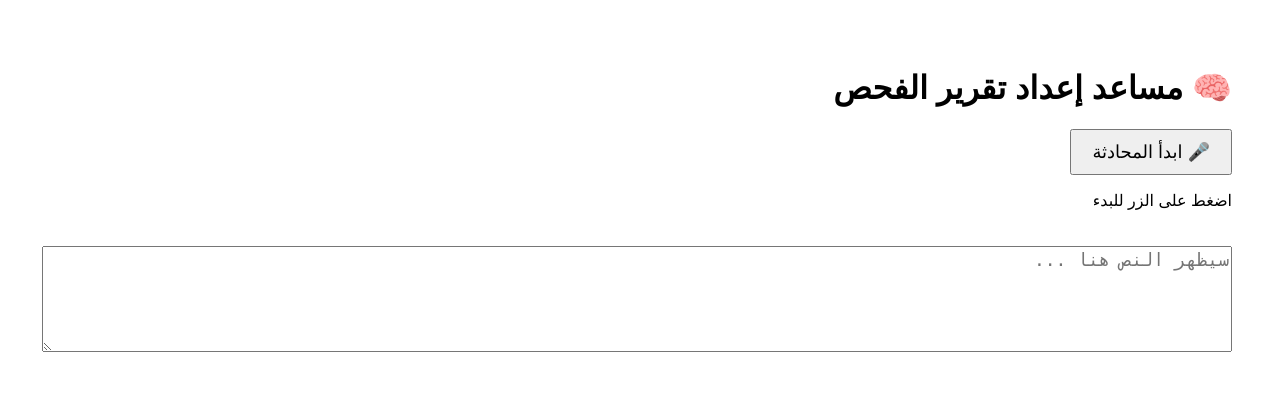
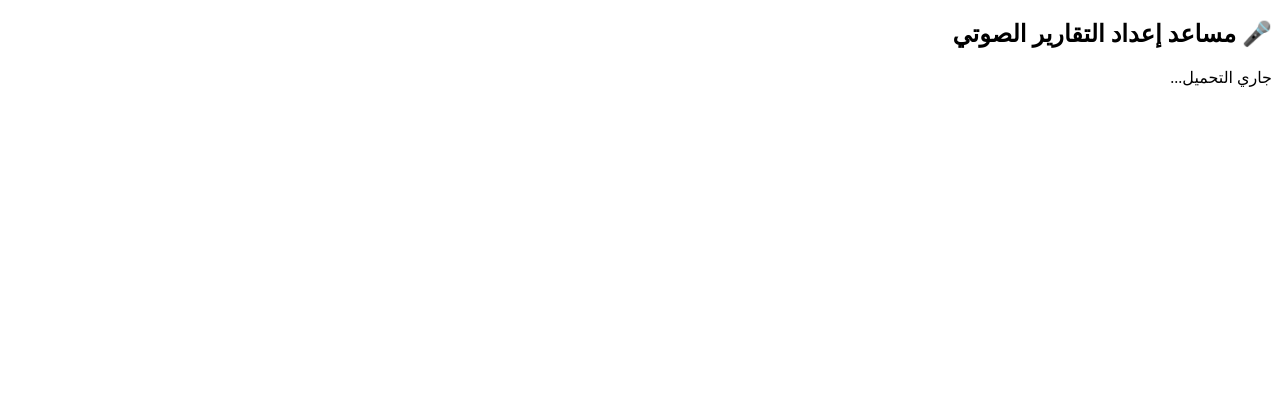
Before and after one commit to Rashidlovew/voice-report-assistant, a Flask app: page / in a window 1280 px wide. Shown: the top 395 px of the page. Run offline with Flask 3, Linux system fonts and the light colour scheme; data that the repository does not hold is empty.

Commit message:
Update index.html

```diff
--- a/templates/index.html
+++ b/templates/index.html
@@ -1,34 +1,12 @@
 <!DOCTYPE html>
-<html lang="ar" dir="rtl">
+<html lang="ar">
 <head>
-    <meta charset="UTF-8">
-    <title>مساعد إعداد تقرير الفحص</title>
-    <script src="/static/script.js" defer></script>
-    <style>
-        body {
-            font-family: 'Arial', sans-serif;
-            direction: rtl;
-            text-align: right;
-            padding: 40px;
-        }
-        button {
-            padding: 10px 20px;
-            font-size: 18px;
-            cursor: pointer;
-        }
-        textarea {
-            width: 100%;
-            height: 100px;
-            font-size: 18px;
-            direction: rtl;
-            margin-top: 20px;
-        }
-    </style>
+  <meta charset="UTF-8">
+  <title>مساعد إعداد التقارير</title>
 </head>
-<body>
-    <h1>🧠 مساعد إعداد تقرير الفحص</h1>
-    <button id="startButton">🎤 ابدأ المحادثة</button>
-    <p id="prompt">اضغط على الزر للبدء</p>
-    <textarea id="transcript" placeholder="سيظهر النص هنا ..."></textarea>
+<body dir="rtl">
+  <h2>🎤 مساعد إعداد التقارير الصوتي</h2>
+  <p id="response">جاري التحميل...</p>
+  <script src="/static/script.js"></script>
 </body>
 </html>
```
